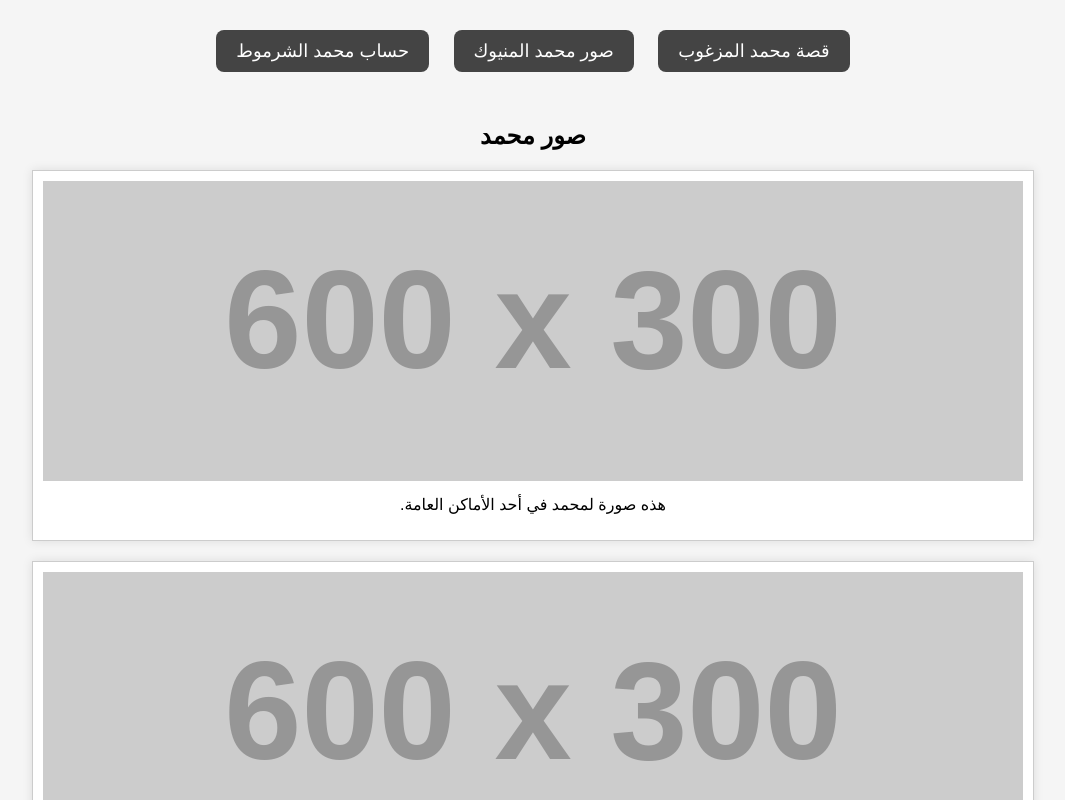
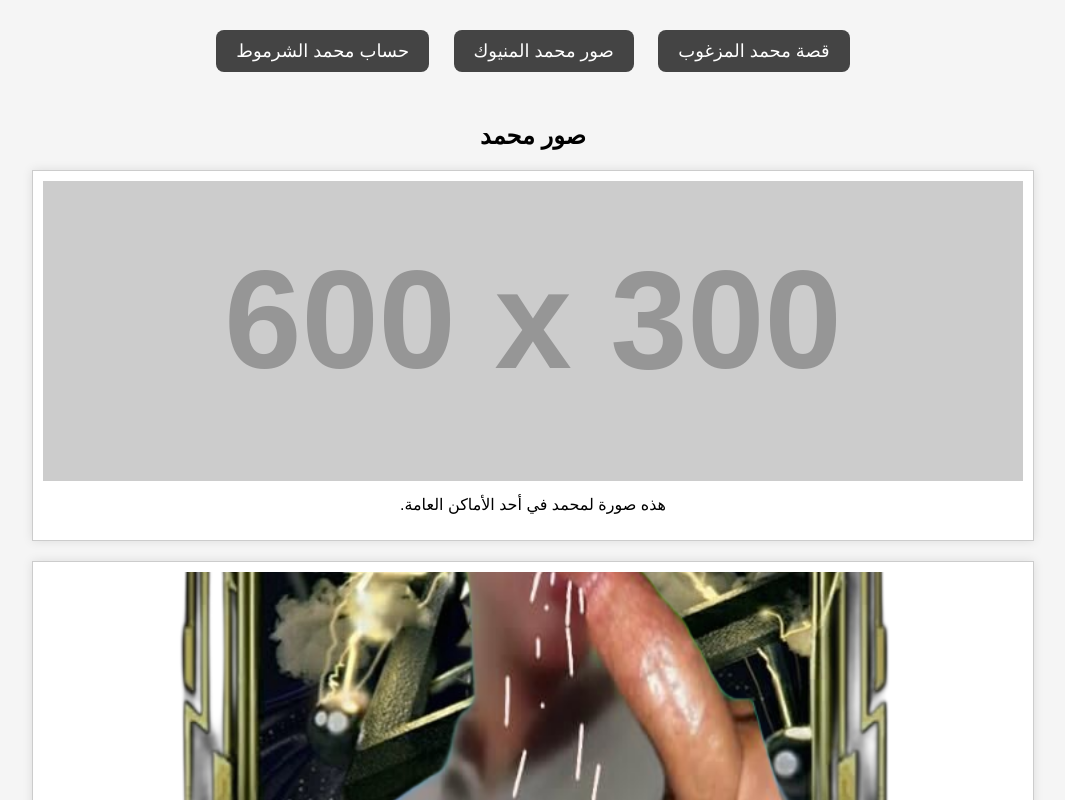
Before and after one commit to 81303913/nik.mohamad.olagli, a plain HTML site: page index.html in a window 1280 px wide. Both pictures are taken after a click on the button "صور محمد المنيوك". Shown: the top 800 px of the page, without its empty margins (107-1172 px from the left). Drawn offline with Linux system fonts and the light colour scheme; placeholder pictures from the web are drawn by us.

Commit message:
Update index.html

```diff
--- a/index.html
+++ b/index.html
@@ -74,7 +74,7 @@
     </div>
 
     <div class="image-box">
-      <img src="https://via.placeholder.com/600x300" alt="صورة 2">
+      <img src="Picsart_25-04-03_23-12-11-203.png" alt="صورة محمد">
       <p>هذه الصوره توضح مده حب محمد للزب</p>
     </div>
 
```
